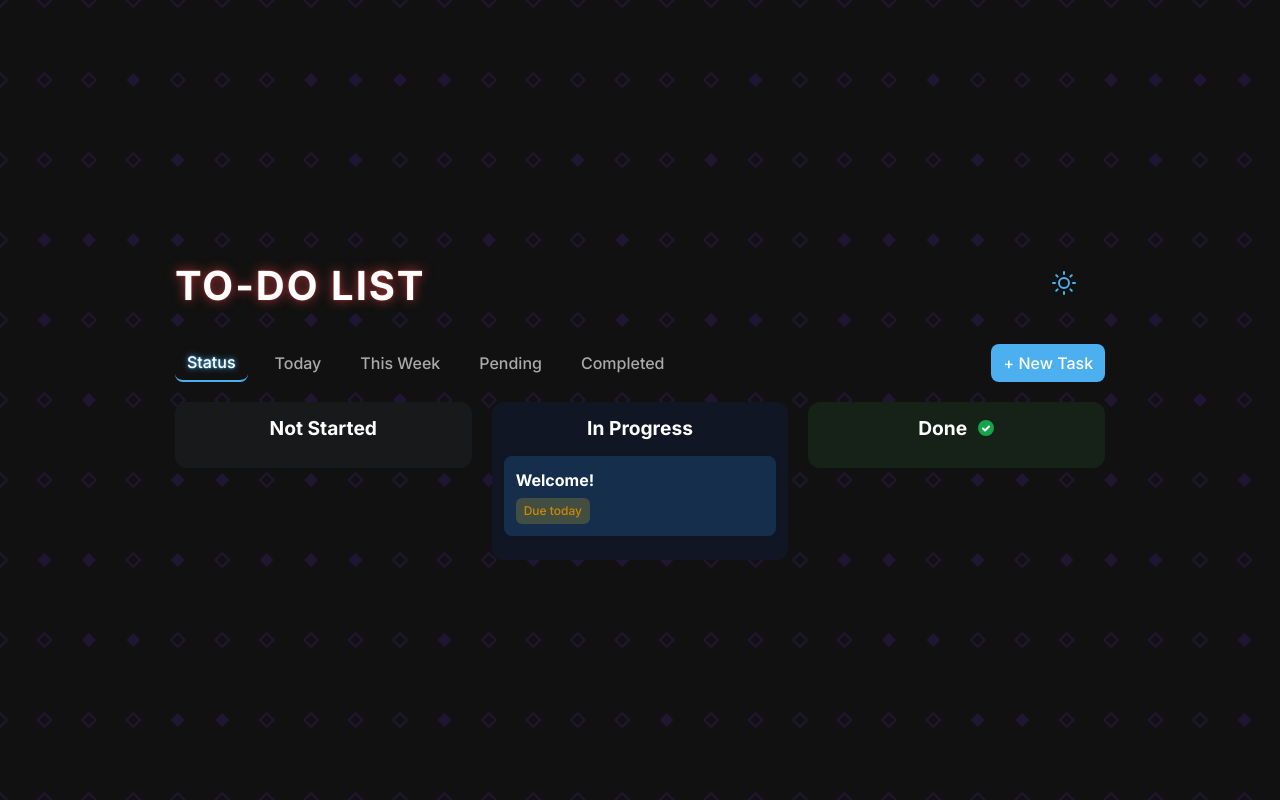
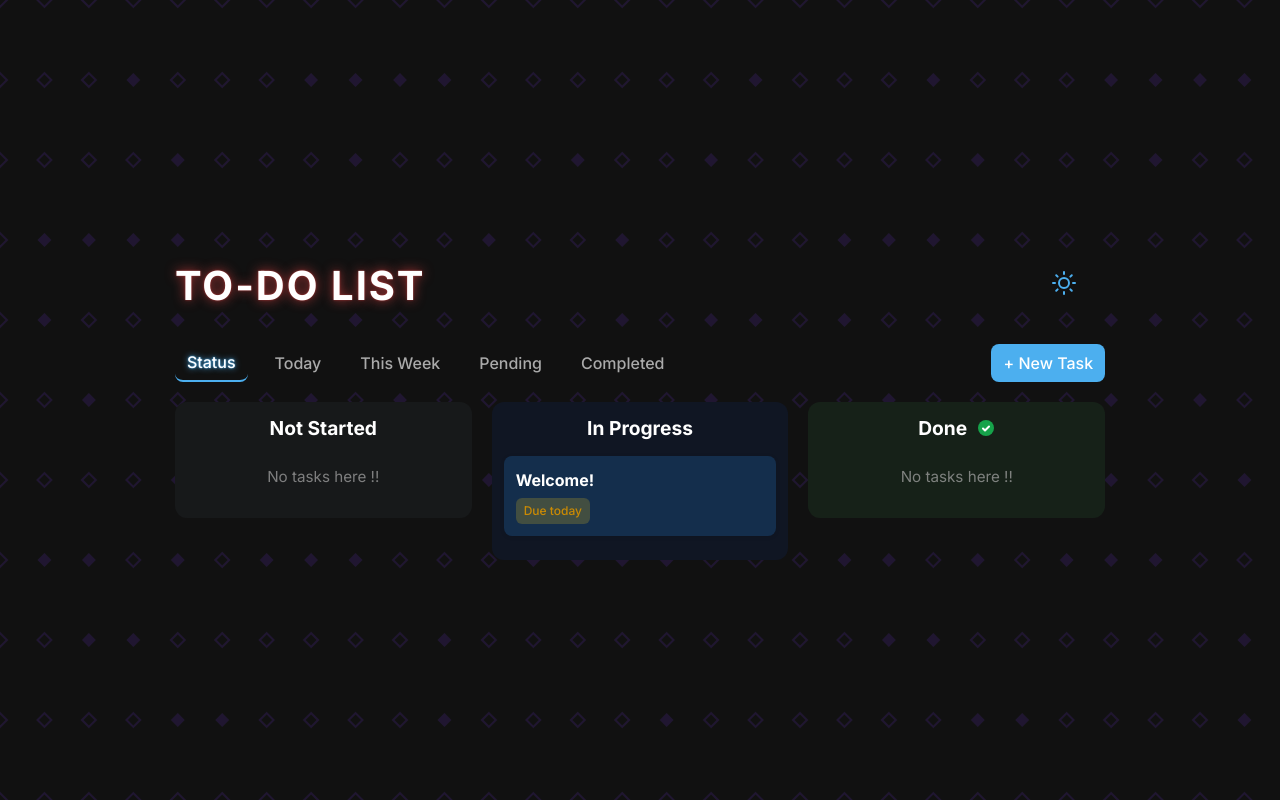
Before and after one commit to Tanish431/CC_FrontProj, a React (Vite) app: page / in a window 1280 px wide. Built offline with nearby package versions, Linux system fonts and the light colour scheme; a web font is replaced by a local one.

Commit message:
updated Status view

```diff
--- a/src/App.jsx
+++ b/src/App.jsx
@@ -202,9 +202,23 @@ function Column({ id, title, tasks, setEditTask, setDeleteTask, handleToggleDone
           </span>
         )}
       </h3>
+
       <SortableContext items={tasks.map((t) => t.id)} strategy={verticalListSortingStrategy}>
-        <div className="non-status-view">
-          {tasks.map((task) => (
+        <div className="non-status-view" style={{ minHeight: "50px" }}>
+          {tasks.length === 0 ? (
+            <p
+              style={{
+                textAlign: "center",
+                color: "var(--text-secondary)",
+                fontSize: "0.95em",
+                padding: "10px",
+                opacity: 0.7,
+              }}
+            >
+              No tasks here !!
+            </p>
+          ) : (
+            tasks.map((task) => (
               <TaskCard
                 key={task.id}
                 task={task}
@@ -212,13 +226,14 @@ function Column({ id, title, tasks, setEditTask, setDeleteTask, handleToggleDone
                 onDelete={(task) => setDeleteTask(task)}
                 onToggleDone={handleToggleDone}
                 activeTab={activeTab}
-          />))}
+              />
+            ))
+          )}
         </div>
       </SortableContext>
     </div>
   );
 }
-
 // Modal for adding tasks
 function NewTaskModal({ isOpen, onClose, onAddTask, darkMode }) {
   const [title, setTitle] = useState("");
```
Lines whose indentation alone changed are shown as unchanged.
